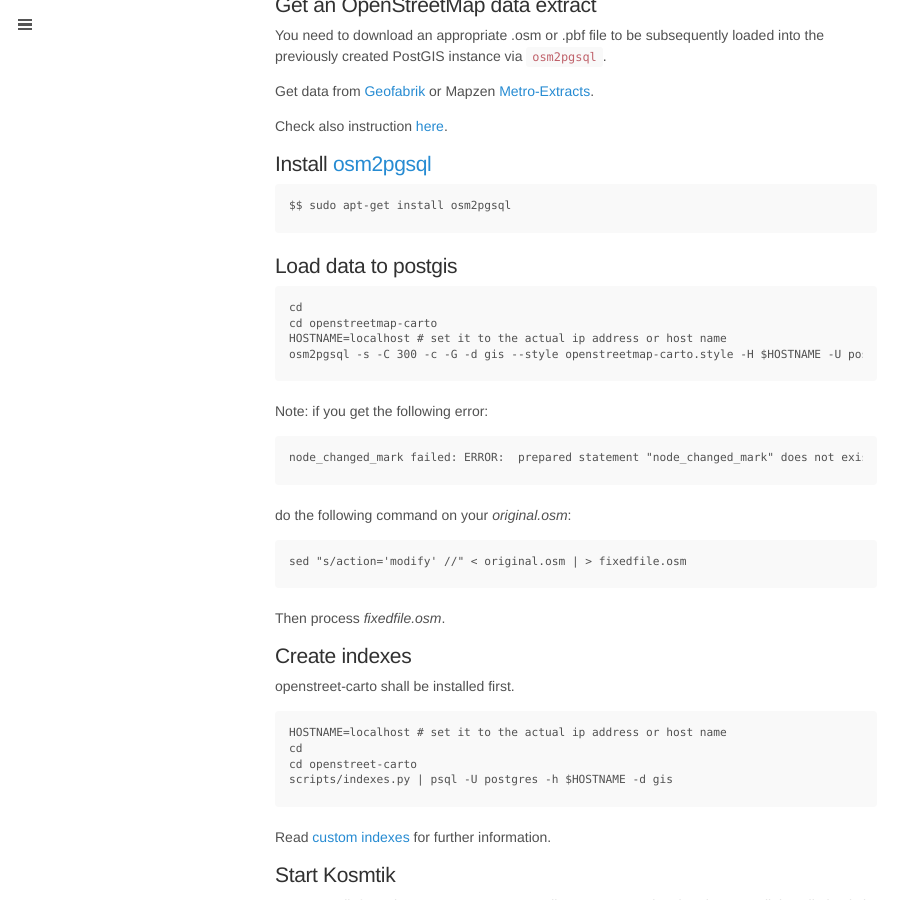
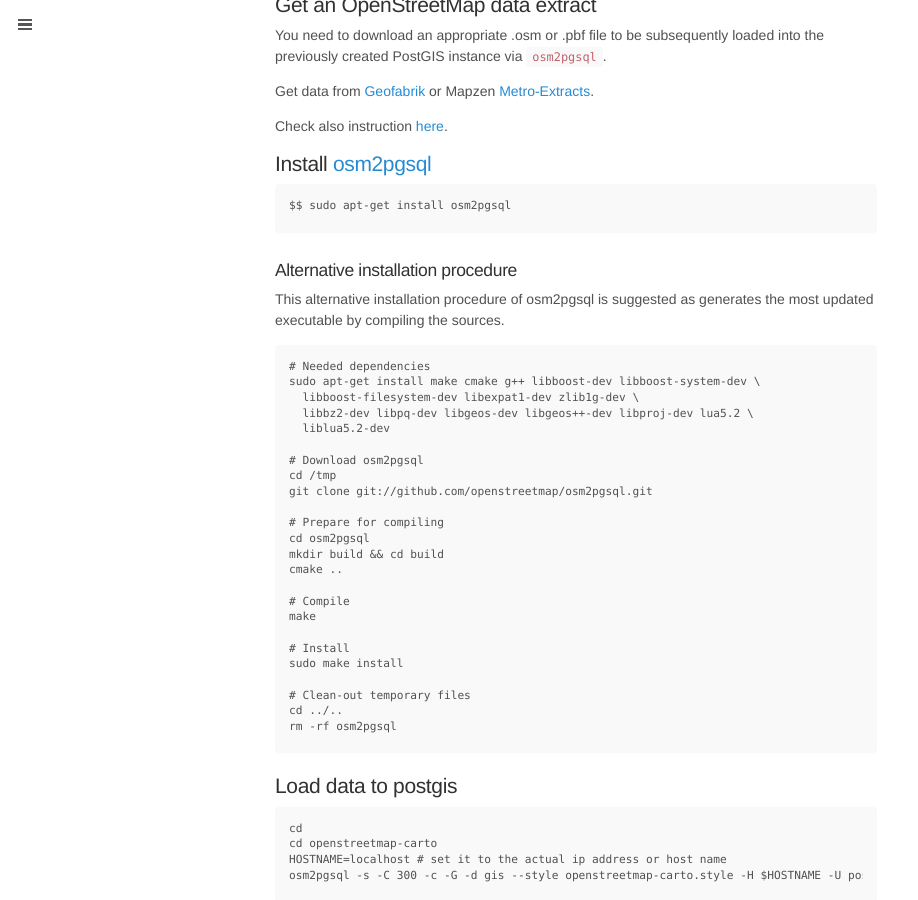
Before and after one commit to Ircama/osm-carto-tutorials, a Jekyll site: the page built from pages/10-kosmtik-ubuntu-setup.md, in a window 1280 px wide and 900 px high, scrolled down 4017 px. Shown: the whole window, without its empty margins (0-918 px from the left). Built offline with Jekyll 4.4.1, drawn with Linux system fonts in a browser that asks for light colours; comment, search, counter and statistics services are not loaded; some of the changed text lies outside the part shown.

Commit message:
Resolves #2 also add osm2pgsql compilation procedure and revise README

````diff
--- a/pages/10-kosmtik-ubuntu-setup.md
+++ b/pages/10-kosmtik-ubuntu-setup.md
@@ -213,6 +213,37 @@
 
     $$ sudo apt-get install osm2pgsql
 
+### Alternative installation procedure
+
+This alternative installation procedure of osm2pgsql is suggested as generates the most updated executable by compiling the sources.
+
+```
+# Needed dependencies
+sudo apt-get install make cmake g++ libboost-dev libboost-system-dev \
+  libboost-filesystem-dev libexpat1-dev zlib1g-dev \
+  libbz2-dev libpq-dev libgeos-dev libgeos++-dev libproj-dev lua5.2 \
+  liblua5.2-dev
+
+# Download osm2pgsql
+cd /tmp
+git clone git://github.com/openstreetmap/osm2pgsql.git
+
+# Prepare for compiling
+cd osm2pgsql
+mkdir build && cd build
+cmake ..
+
+# Compile
+make
+
+# Install
+sudo make install
+
+# Clean-out temporary files
+cd ../..
+rm -rf osm2pgsql
+```
+
 ## Load data to postgis
 
 ```
````
Also changed, not shown: other parts of pages/10-kosmtik-ubuntu-setup.md (+1 -1 lines), README.md.
